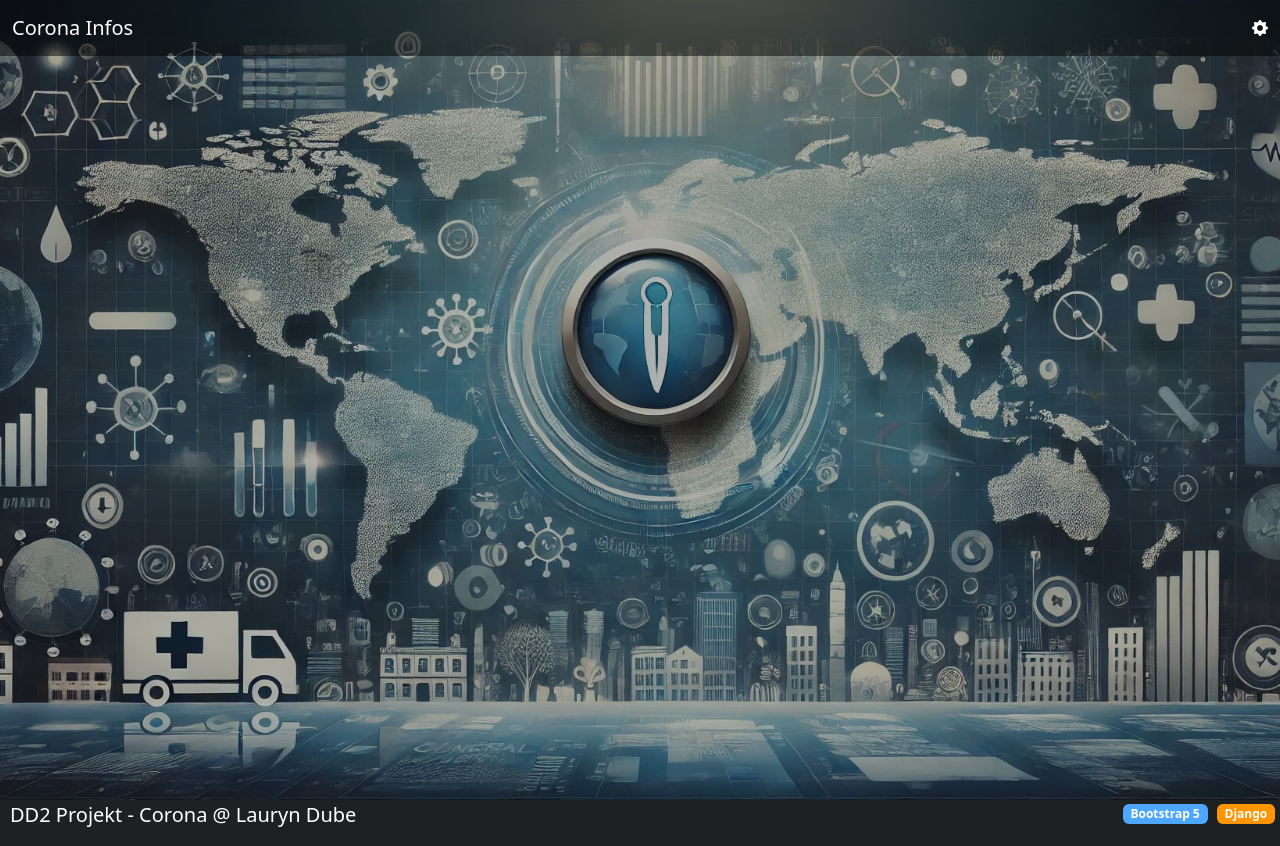
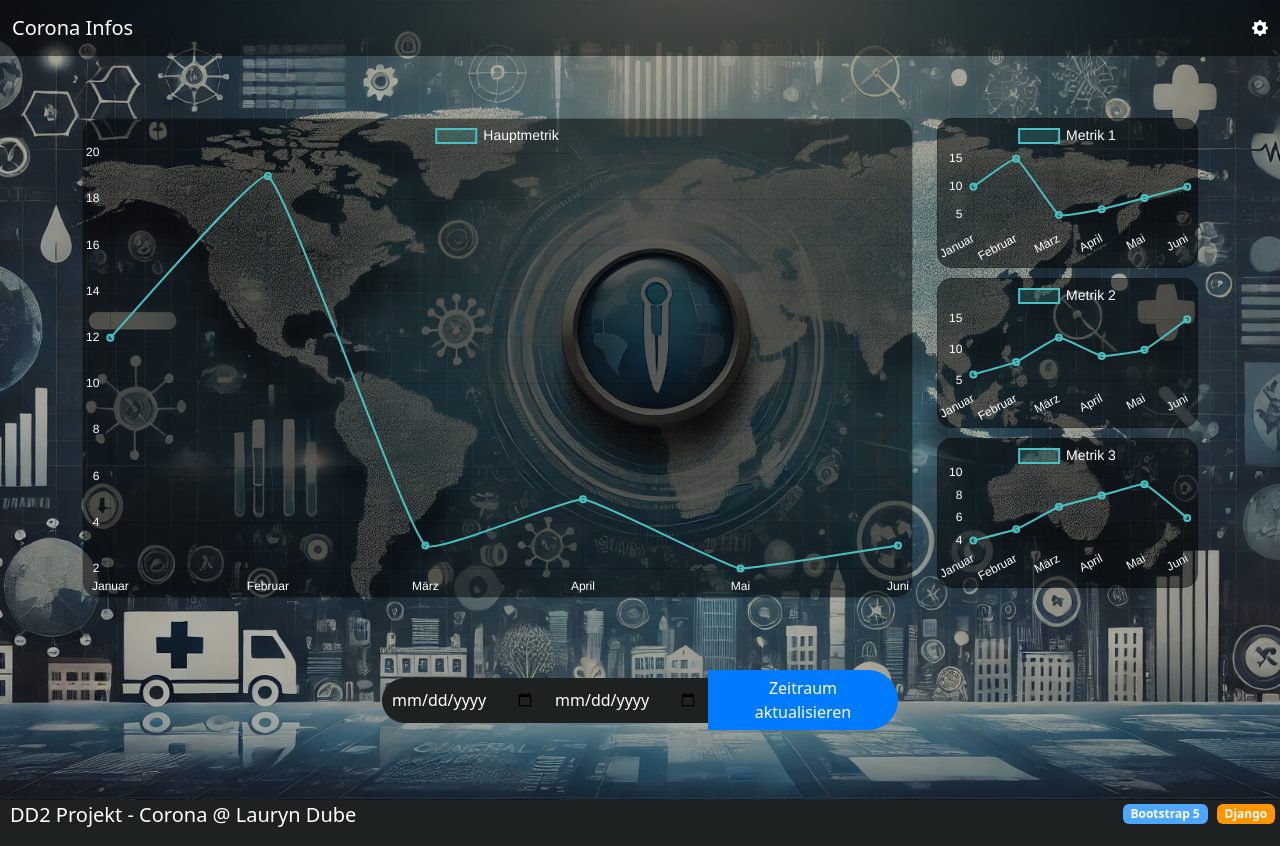
Before and after one commit to LauLauGaamer/Corona-API, a Django app: template app/corona/templates/pages/details.html in a window 1280 px wide. Run offline with Django 5.2, Linux system fonts and the light colour scheme; the template is opened without the code that fills it, so the values that code supplies are empty.

Commit message:
design detail view

```diff
--- a/app/corona/static/css/details.css
+++ b/app/corona/static/css/details.css
@@ -0,0 +1,93 @@
+.card {
+    height: 100%;
+    display: flex;
+    flex-direction: column;
+    --bs-card-bg: transparent;
+}
+
+.main-chart {
+    flex-grow: 1;
+    background-color: rgba(0, 0, 0, 0.5); /* Transparenter Hintergrund */
+    border-radius: 15px;
+    color: #fff;
+    display: flex;
+    align-items: center;
+    min-height: 400px; /* Mindesthöhe, um das Diagramm besser sichtbar zu machen */
+    max-height: 600px; /* Obergrenze, um zu verhindern, dass das Diagramm zu groß wird */
+}
+
+.card-body {
+    flex-grow: 1;
+    display: flex;
+    justify-content: center;
+    align-items: center;
+    padding: 0;
+}
+
+canvas {
+    height: 100%;
+    width: 100%;
+    background-color: transparent;
+}
+
+.side-charts {
+    display: flex;
+    flex-direction: column;
+    justify-content: space-between;
+    height: 100%;
+    font-size: medium;
+}
+
+.side-chart {
+    flex: 1 1 33%;
+    margin-bottom: 10px;
+    min-height: 150px; /* Angepasste minimale Höhe für bessere Sichtbarkeit */
+    max-height: 250px; /* Begrenzte maximale Höhe, um das Layout nicht zu sprengen */
+    background-color: rgba(0, 0, 0, 0.5);
+    border-radius: 15px;
+    color: #fff;
+    display: flex;
+    align-items: center;
+}
+
+.chartjs-render-monitor {
+    border-radius: 15px;
+}
+
+.date-range {
+    display: flex;
+    justify-content: center;
+    align-items: center;
+    flex-wrap: unset;
+}
+
+.input-date-right{
+    padding: 10px;
+    background-color: #1e2122;
+    color: white;
+    border: none;
+    min-height: 45px;
+}
+
+.input-date-left{
+    padding: 10px;
+    border-radius: 30px 0 0 30px; /* Linke Ecken abrunden */
+    background-color: #1e2122;
+    color: white;
+    border: none;
+    min-height: 45px;
+}
+
+.date-range button {
+    background-color: #007bff;
+    color: white;
+    border: none;
+    border-radius: 0 30px 30px 0; /* Rechte Ecken abrunden */
+    cursor: pointer;
+    min-width: 190px;
+    min-height: 45px;
+}
+
+.date-range button:hover {
+    background-color: #0056b3;
+}
--- a/app/corona/static/css/navbar.css
+++ b/app/corona/static/css/navbar.css
@@ -10,7 +10,6 @@
 .input-group {
     background-color: rgba(0, 0, 0, 0.5);
     border-radius: 30px;
-    padding: 10px;
     width: 200px;
     margin: auto;
     position: relative;
--- a/app/corona/static/js/details.js
+++ b/app/corona/static/js/details.js
@@ -0,0 +1,130 @@
+let currentChartIDs = ['chart-main', 'chart1', 'chart2', 'chart3'];
+let chartConfigs = {}
+let charts = {};
+
+window.onload = function() {
+    initializeCharts();
+
+    function initializeCharts() {
+        chartConfigs['chart-main'] = createLineChartConfig('Hauptmetrik', [12, 19, 3, 5, 2, 3])
+        chartConfigs['chart1'] = createLineChartConfig('Metrik 1', [10, 15, 5, 6, 8, 10])
+        chartConfigs['chart2'] = createLineChartConfig('Metrik 2', [6, 8, 12, 9, 10, 15])
+        chartConfigs['chart3'] = createLineChartConfig('Metrik 3', [4, 5, 7, 8, 9, 6])
+
+        charts['chart-main'] = new Chart(
+            document.getElementById('chart-main').getContext('2d'),
+            chartConfigs['chart-main']
+        );
+        charts['chart1'] = new Chart(
+            document.getElementById('chart1').getContext('2d'),
+            chartConfigs['chart1']
+        );
+        charts['chart2'] = new Chart(
+            document.getElementById('chart2').getContext('2d'),
+            chartConfigs['chart2']
+        );
+        charts['chart3'] = new Chart(
+            document.getElementById('chart3').getContext('2d'),
+            chartConfigs['chart3']
+        );
+    }
+
+    function createLineChartConfig(label, data) {
+        return {
+            type: 'line',
+            data: {
+                labels: ['Januar', 'Februar', 'März', 'April', 'Mai', 'Juni'],
+                datasets: [{
+                    label: label,
+                    data: data,
+                    borderColor: 'rgba(75, 192, 192, 1)',
+                    backgroundColor: 'rgba(75, 192, 192, 0.2)',
+                    borderWidth: 2,
+                    tension: 0.1
+                }]
+            },
+            options: {
+                responsive: true,
+                maintainAspectRatio: false,
+                plugins: {
+                    legend: {
+                        display: true,
+                        labels: {
+                            color: 'white',
+                            font: {
+                                size: 14
+                            }
+                        }
+                    }
+                },
+                scales: {
+                    x: {
+                        ticks: {
+                            color: 'white',
+                            font: {
+                                size: 12
+                            }
+                        }
+                    },
+                    y: {
+                        ticks: {
+                            color: 'white',
+                            font: {
+                                size: 12
+                            }
+                        }
+                    }
+                }
+            }
+        };
+    }
+
+    window.moveToCenter = function(chartId) {
+        // delete old charts
+        if (charts['chart-main']) {
+            charts['chart-main'].destroy();
+            clearCanvas(0);
+        }
+
+        if (charts['chart' + String(chartId)]) {
+            charts['chart' + String(chartId)].destroy();
+            clearCanvas(chartId);
+        }
+
+        // Create new Charts
+        charts['chart-main'] = new Chart(
+            getSideChartContext(0).getContext('2d'),
+            chartConfigs[currentChartIDs[chartId]]
+        );
+        charts['chart' + String(chartId)] = new Chart(
+            getSideChartContext(chartId).getContext('2d'),
+            chartConfigs[currentChartIDs[0]]
+        );
+
+        // update chart IDs
+        var mainChart = currentChartIDs[0];
+        currentChartIDs[0] = currentChartIDs[chartId]
+        currentChartIDs[chartId] = mainChart;
+    };
+
+    function clearCanvas(chartId) {
+        const canvas = getSideChartContext(chartId);
+        const context = canvas.getContext('2d');
+        context.clearRect(0, 0, canvas.width, canvas.height);
+    }
+
+    function getSideChartContext(chartId){
+        switch(chartId){
+            case 0:
+                return document.getElementById('chart-main');
+            case 1:
+                return document.getElementById('chart1');
+            case 2:
+                return document.getElementById('chart2');
+            case 3:
+                return document.getElementById('chart3');
+        }
+    }
+};
+
+function updateCharts(){}
--- a/app/corona/templates/pages/base.html
+++ b/app/corona/templates/pages/base.html
@@ -24,6 +24,7 @@
 
       </div>
     </div>
+    <script src="https://cdn.jsdelivr.net/npm/chart.js"></script>
     <script src="https://cdn.jsdelivr.net/npm/bootstrap@5.3.3/dist/js/bootstrap.bundle.min.js" integrity="sha384-YvpcrYf0tY3lHB60NNkmXc5s9fDVZLESaAA55NDzOxhy9GkcIdslK1eN7N6jIeHz" crossorigin="anonymous"></script>
     <script src="{% static 'js/live_search.js' %}"></script>
     <script src="{% static 'js/search_button.js' %}"></script>
--- a/app/corona/templates/pages/details.html
+++ b/app/corona/templates/pages/details.html
@@ -11,7 +11,43 @@
     {% include "includes/navbar.html" %}
 {% endblock %}
 
+<div class="container my-5">
+    <div class="row">
+      <div class="col-lg-9">
+        <div class="card">
+          <div class="card-body main-chart">
+            <canvas id="chart-main"></canvas>
+          </div>
+        </div>
+      </div>
+      <div class="col-lg-3 d-flex flex-column justify-content-between side-charts">
+        <div class="card side-chart" id="side-chart-1" onclick="moveToCenter(1)">
+            <div class="card-body">
+                <canvas id="chart1"></canvas>
+            </div>
+        </div>
+        <div class="card side-chart" id="side-chart-2" onclick="moveToCenter(2)">
+            <div class="card-body">
+                <canvas id="chart2"></canvas>
+            </div>
+        </div>
+        <div class="card side-chart" id="side-chart-3" onclick="moveToCenter(3)">
+            <div class="card-body">
+                <canvas id="chart3"></canvas>
+            </div>
+        </div>
+    </div>
+    </div>
+  </div>
 
+    <div class="row mt-4">
+        <div class="date-range col-md-6 mx-auto text-center ">
+                <input type="date" class="input-date-left" id="start-date" placeholder="Startdatum">
+                <input type="date" class="input-date-right" id="end-date" placeholder="Enddatum">
+                <button class="btn btn-primary" onclick="updateCharts()">Zeitraum aktualisieren</button>
+            </div>
+    </div>
+</div>
 
 {% endblock content %}
 
--- a/app/corona/views.py
+++ b/app/corona/views.py
@@ -65,7 +65,8 @@ def details_view(request, name):
     days = 14
 
     # get Data from API
-    data = get_location_datapoints(location=locationObj, days=days, startDay=startday)
+    # data = get_location_datapoints(location=locationObj, days=days, startDay=startday)
+    data = {}
 
     context = {
         "navbarSearch": True,
```
Also changed, not shown: README.md.
